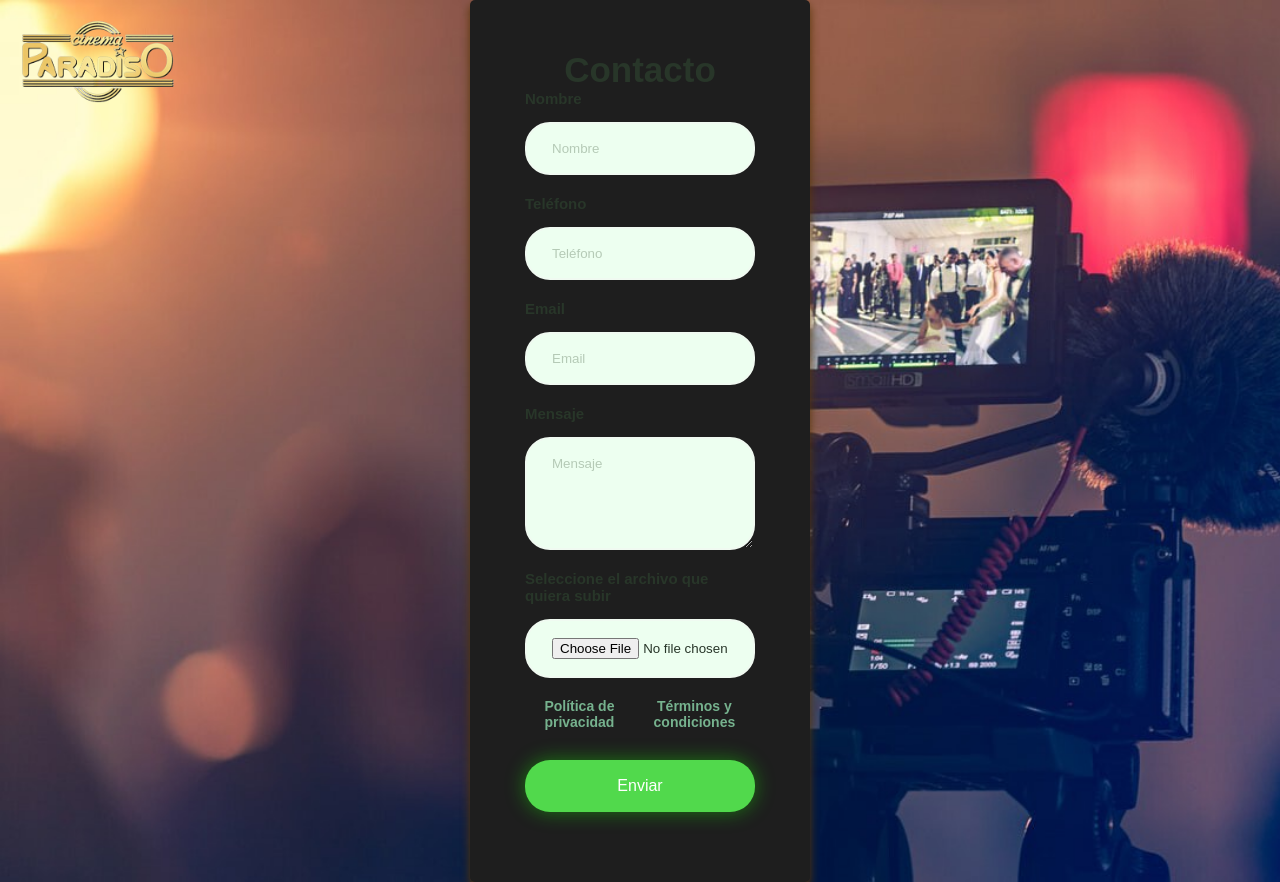
After one commit to LuisRamosRobles/web, a PHP site: page /html/contact.html in a window 1280 px wide. The commit adds this page. Run offline with PHP 8.4, Linux system fonts and the light colour scheme.

Commit message:
Añadiendo la página Contactar

```diff
--- /dev/null
+++ b/css/contactStyles.css
@@ -0,0 +1,112 @@
+* {
+    margin: 0;
+    padding: 0;
+    box-sizing: border-box;
+    font-family: sans-serif;
+}
+
+body{
+    font-family: Arial, Helvetica, sans-serif;
+    display: flex;
+    align-items: center;
+    justify-content: center;
+    min-height: 100vh;
+    background-image: url('../images/fondoContact.jpeg');
+    background-repeat: no-repeat;
+    background-size: cover;
+}
+
+form{
+    padding: 50px 55px;
+    box-shadow: 0 0 20px rgba(0, 0, 0, 0.2);
+    border-radius: 5px;
+    text-align: center;
+    width: 340px;
+    background-color: #1e1e1e;
+    box-shadow: 0 5px 10px rgb(87, 53, 5);
+}
+
+.input-group{
+    display: flex;
+    flex-direction: column;
+    text-align: left;
+}
+
+h2{
+    color: #283629;
+    font-size: 35px;
+}
+
+label{
+    color: #283629;
+    font-size: 15px;
+    font-weight: 600;
+    margin-bottom: 15px;
+}
+
+input, textarea{
+    padding: 17px 25px;
+    border-radius: 25px;
+    margin-bottom: 20px;
+    background-color: #EDFFF0;
+    border: 2px solid #F0FAF1;
+    color: #283629;
+    outline: none;
+}
+
+input::placeholder, textarea::placeholder{
+    color: #B5CAB6;
+}
+
+.form-txt{
+    margin-bottom: 30px;
+    display: flex;
+    justify-content: space-between;
+    text-align: center;
+}
+
+.form-txt a{
+    color: #76B28E;
+    font-size: 14px;
+    font-weight: 600;
+    text-decoration: none;
+}
+
+.btn{
+    font-size: 16px;
+    color: #FFFFFF;
+    border: 0;
+    border-radius: 25px;
+    background-color: #51D94C;
+    box-shadow: 0 0 20px rgba(25, 254, 0, 0.4);
+    cursor: pointer;
+}
+
+.btn:hover{
+    background-color: #50E04B;
+}
+
+@media(max-width: 991px){
+    body{
+        padding: 30px;
+    }
+
+    form{
+        padding: 50px 30px;
+        width: 100%;
+    }
+
+    input{
+        padding: 15px;
+    }
+}
+
+#logo {
+    width: 175px;
+    height: 125px;
+    margin: 10px;
+    align-items: center;
+    position: absolute;
+    top: 0;
+    left: 0;
+}
--- a/css/indexStyles.css
+++ b/css/indexStyles.css
@@ -38,8 +38,12 @@ nav li {
 }
 
 nav a {
-    color: #fff;
+    color: #ab6928;
     text-decoration: none;
+}
+
+nav a:hover{
+    color: #cc9d03;
 }
 
 #logo {
--- a/css/loginStyles.css
+++ b/css/loginStyles.css
@@ -6,6 +6,7 @@
 }
 
 body {
+    font-family: Arial, Helvetica, sans-serif;
     display: flex;
     align-items: center;
     justify-content: center;
@@ -79,7 +80,7 @@ form .boton {
 }
 
 form .boton:hover {
-    background: #a75502;
+    background: #cc9d03;
 }
 
 .formulario-register {
--- /dev/null
+++ b/html/contact.html
@@ -0,0 +1,47 @@
+<!DOCTYPE html>
+<html lang="en">
+<head>
+    <meta charset="UTF-8">
+    <meta http-equiv="X-UA-Compatible" content="IE=edge">
+    <meta name="viewport" content="width=device-width, initial-scale=1.0">
+    <title>Document</title>
+    <link rel="stylesheet" href="../css/contactStyles.css">
+</head>
+<body>
+    <a href="../index.html"><img src="../images/logo.png" alt="Imagen Cinema Paradiso" id="logo"></a>
+    <form method="POST" action="https://formsubmit.co/lrrzafiro6@gmail.com" enctype="multipart/form-data">
+
+        <h2>Contacto</h2>
+
+        <div class="input-group">
+
+            <label for="name">Nombre</label>
+            <input type="text" name="name" id="name" placeholder="Nombre">
+
+            <label for="phone">Teléfono</label>
+            <input type="tel" name="phone" id="phone" placeholder="Teléfono">
+
+            <label for="email">Email</label>
+            <input type="email" name="email" id="email" placeholder="Email">
+
+            <label for="message">Mensaje</label>
+            <textarea name="message" id="message" cols="30" rows="5" placeholder="Mensaje"></textarea>
+
+            <label for="file">Seleccione el archivo que quiera subir</label>
+            <input type="file" name="attachment">
+
+            <div class="form-txt">
+                <a href="#">Política de privacidad</a>
+                <a href="#">Términos y condiciones</a>
+            </div>
+
+            <input class="btn" type="submit" value="Enviar">
+
+            <input type="hidden" name="_next" value="">
+            <input type="hidden" name="_captcha" value="false">
+        </div>
+
+    </form>
+
+</body>
+</html>
--- a/index.html
+++ b/index.html
@@ -16,7 +16,7 @@
 		<nav>
 			<ul>
 				<li><a href="./html/logreg.html">Inicio de Sesión</a></li>
-				<li><a href="#">1</a></li>
+				<li><a href="./html/contact.html">Contacta con Nosotros</a></li>
 				<li><a href="#">2</a></li>
 			</ul>
 		</nav>
```
Also changed, not shown: images/fondoContact.jpeg (added).
